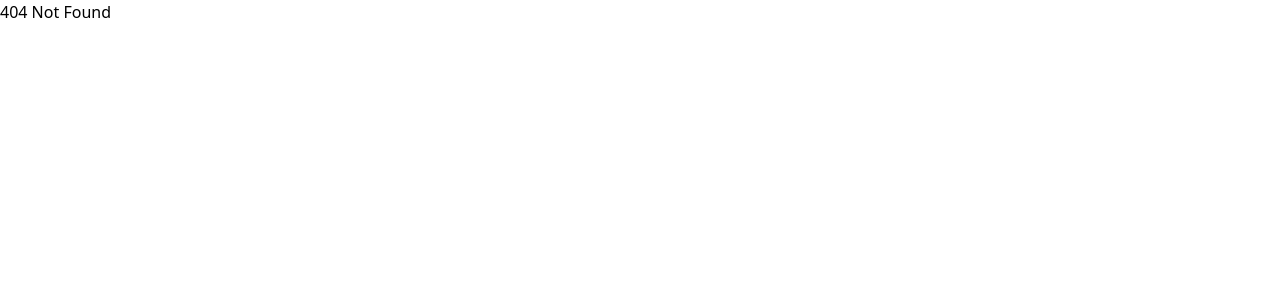
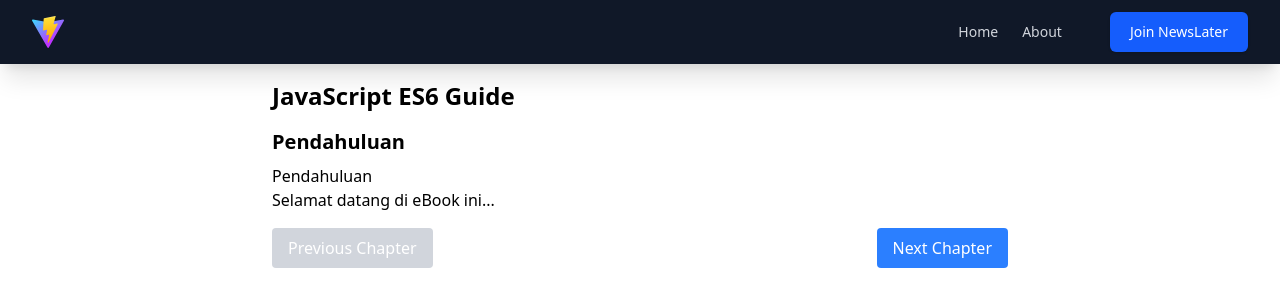
Before and after one commit to NURIDWAN/UPOACADEMY, a React (Vite) app: page /ebook/1 in a window 1280 px wide. Before the commit this address had no page. Shown: the top 306 px of the page. Built offline with nearby package versions, Linux system fonts and the light colour scheme.

Commit message:
menambahkan page Ebook dan fix tampilan

```diff
--- a/package.json
+++ b/package.json
@@ -13,6 +13,7 @@
     "@react-three/drei": "^10.0.6",
     "@react-three/fiber": "^9.1.2",
     "@react-three/rapier": "^2.1.0",
+    "@tailwindcss/typography": "^0.5.16",
     "@tailwindcss/vite": "^4.1.4",
     "framer-motion": "^11.18.2",
     "meshline": "^3.3.1",
--- a/src/component/Card/CardEBook.jsx
+++ b/src/component/Card/CardEBook.jsx
@@ -2,26 +2,16 @@ import React from 'react';
 
 export default function CardEBook({ title, description, imageUrl, price, author }) {
     return (
-        <article className="relative overflow-hidden transition bg-gray-800 rounded-lg shadow-sm hover:shadow-lg h-[400px] group">
-            <img
-                alt={title}
-                src={imageUrl}
-                className="absolute inset-0 object-cover w-full h-full"
-            />
-            <div className="absolute inset-0 bg-gradient-to-t from-gray-900 via-gray-900/70 to-transparent"></div>
-
-            <div className="absolute inset-x-0 bottom-0 p-6 transition-all duration-300 ease-in-out transform translate-y-2 group-hover:translate-y-0">
-                <h3 className="mb-2 text-xl font-bold text-white">{title}</h3>
-
-                <p className="mb-4 text-sm text-gray-300 opacity-0 group-hover:opacity-100 transition-opacity duration-300 line-clamp-3">
-                    {description}
-                </p>
-
-                <div className="flex items-center justify-between">
-                    <span className="text-lg font-bold text-white">{price}</span>
-                    <span className="text-xs text-gray-400">By {author}</span>
+        <div className="bg-gray-800 rounded-lg overflow-hidden shadow-lg">
+            <img className="w-full h-48 object-cover" src={imageUrl} alt={title} />
+            <div className="p-4">
+                <h3 className="text-xl font-semibold text-white mb-2">{title || "eBook Title"}</h3>
+                <p className="text-gray-300 text-sm mb-4">{description || "eBook description"}</p>
+                <div className="flex justify-between items-center">
+                    <span className="text-blue-400 font-bold">{price || "$0.00"}</span>
+                    <span className="text-gray-400 text-sm">By {author || "Unknown Author"}</span>
                 </div>
             </div>
-        </article>
+        </div>
     );
 }
--- a/src/component/Section/Banner.jsx
+++ b/src/component/Section/Banner.jsx
@@ -20,54 +20,64 @@ const BackgroundElements = React.memo(() => (
   </>
 ));
 
-const BannerContent = React.memo(() => (
+const BannerContent = React.memo(({
+  title = "Default Title",
+  description = "Default description",
+  primaryButtonText = "Get Started",
+  primaryButtonLink = "#",
+  secondaryButtonText = "Learn More",
+  secondaryButtonLink = "#",
+  circularText = "REACT*BITS*COMPONENTS*",
+  centerText = "React Bits"
+}) => (
   <div className="w-full max-w-screen-xl mx-auto md:grid md:grid-cols-2 md:items-center md:gap-4">
     <div className="text-left max-w-prose">
       <h1 className="text-4xl font-bold text-white sm:text-5xl">
-        Understand user flow and
-        <strong className="text-indigo-400"> increase </strong>
-        conversions
+        {title.split(' ').map((word, index) =>
+          word.toLowerCase() === 'increase' ?
+            <strong key={index} className="text-indigo-400">{word} </strong> :
+            `${word} `
+        )}
       </h1>
       <p className="mt-4 text-base text-gray-100 sm:text-lg">
-        Lorem ipsum dolor sit amet, consectetur adipisicing elit. Eaque, nisi. Natus, provident
-        accusamus impedit minima harum corporis iusto.
+        {description}
       </p>
       <div className="flex gap-4 mt-6">
         <a
           className="inline-block px-5 py-3 font-medium text-white transition-colors bg-blue-600 border border-indigo-600 rounded shadow-sm hover:bg-indigo-700"
-          href="#"
+          href={primaryButtonLink}
         >
-          Get Started
+          {primaryButtonText}
         </a>
         <a
           className="inline-block px-5 py-3 font-medium text-white transition-colors border border-white rounded shadow-sm hover:bg-gray-700 hover:text-white"
-          href="#"
+          href={secondaryButtonLink}
         >
-          Learn More
+          {secondaryButtonText}
         </a>
       </div>
     </div>
     <div className="relative items-center justify-center hidden mt-8 md:flex md:mt-0">
       <CircularText
-        text="REACT*BITS*COMPONENTS*"
+        text={circularText}
         onHover="speedUp"
         spinDuration={20}
         className="w-64 h-64 text-blue-400"
       />
       <div className="absolute inset-0 flex items-center justify-center">
-        <span className="text-2xl font-bold text-white">React Bits</span>
+        <span className="text-2xl font-bold text-white">{centerText}</span>
       </div>
     </div>
   </div>
 ));
 
-function Banner() {
+function Banner(props) {
   return (
     <div className="relative w-full min-h-screen overflow-hidden bg-gray-900">
       <BackgroundElements />
       <div className="relative z-10 flex items-center justify-center min-h-screen">
         <div className="container px-4 py-8 mx-auto">
-          <BannerContent />
+          <BannerContent {...props} />
         </div>
       </div>
     </div>
--- a/src/component/Section/NewEBook.jsx
+++ b/src/component/Section/NewEBook.jsx
@@ -1,30 +1,49 @@
 import React from "react";
+import { Link } from "react-router-dom"; // Import Link from react-router-dom
 import CardEBook from "../Card/CardEBook";
+
+const dummyEBooks = [
+  {
+    id: 1,
+    title: "Mastering React Hooks",
+    description: "A comprehensive guide to React Hooks and functional components.",
+    imageUrl: "https://example.com/react-hooks.jpg",
+    price: "$19.99",
+    author: "John Doe"
+  },
+  // ... other books
+];
 
 export default function NewEBook({ Title, Description, seeAllSrc, EBook }) {
     return (
         <div className="container px-4 py-8 mx-auto overflow-x-hidden">
             <div className="text-center">
-                <h2 className="mb-2 text-3xl font-semibold text-gray-200">{Title}</h2>
+                <h2 className="mb-2 text-3xl font-semibold text-gray-200">{Title || "Featured eBooks"}</h2>
                 <p className="mb-4 text-gray-200">
-                    {Description}
+                    {Description || "Expand your coding knowledge with our curated collection of eBooks."}
                 </p>
-
-                <a href={seeAllSrc} className="block mt-4 text-blue-500 hover:text-blue-700">See All→</a>
+                <Link to={seeAllSrc || "/ebooks"} className="inline-block mt-4 text-blue-500 hover:text-blue-700">
+                    See All →
+                </Link>
             </div>
 
             <div className="grid grid-cols-1 gap-8 px-4 py-6 sm:grid-cols-2 md:grid-cols-3 lg:grid-cols-4">
                 {EBook && EBook.length > 0 ? (
                     EBook.map((book, index) => (
-                        <CardEBook key={index} {...book} />
+                        <Link key={index} to={`/ebook/${book.id}`} className="block transition duration-300 transform hover:scale-105">
+                            <CardEBook
+                                title={book.title}
+                                description={book.description}
+                                imageUrl={book.imageUrl}
+                                price={book.price}
+                                author={book.author}
+                            />
+                        </Link>
                     ))
                 ) : (
-                    <>
-                        <CardEBook />
-                        <CardEBook />
-                        <CardEBook />
-                        <CardEBook />
-                    </>
+                    <div className="col-span-full text-center text-gray-400">
+                        No eBooks available at the moment.
+                    </div>
                 )}
             </div>
         </div>
--- /dev/null
+++ b/src/components/EBookReader.jsx
@@ -0,0 +1,52 @@
+import React, { useState } from 'react';
+import { useParams } from 'react-router-dom';
+
+const EBookReader = ({ book }) => {
+
+    const [currentChapterIndex, setCurrentChapterIndex] = useState(0);
+
+    // If book is not found or doesn't have chapters, display an error message
+    if (!book || !book.chapters || book.chapters.length === 0) {
+        return <div className="text-center text-red-500">eBook not found or has no content.</div>;
+    }
+
+    const currentChapter = book.chapters[currentChapterIndex];
+
+    const goToNextChapter = () => {
+        if (currentChapterIndex < book.chapters.length - 1) {
+            setCurrentChapterIndex(currentChapterIndex + 1);
+        }
+    };
+
+    const goToPreviousChapter = () => {
+        if (currentChapterIndex > 0) {
+            setCurrentChapterIndex(currentChapterIndex - 1);
+        }
+    };
+
+    return (
+        <div className="max-w-3xl p-4 mx-auto">
+            <h1 className="mb-4 text-2xl font-bold">{book.title}</h1>
+            <h2 className="mb-2 text-xl font-semibold">{currentChapter.title}</h2>
+            <div className="mb-4 prose-sm prose sm:prose lg:prose-lg xl:prose-xl">{currentChapter.content}</div>
+            <div className="flex justify-between mt-4">
+                <button
+                    onClick={goToPreviousChapter}
+                    disabled={currentChapterIndex === 0}
+                    className="px-4 py-2 text-white bg-blue-500 rounded disabled:bg-gray-300"
+                >
+                    Previous Chapter
+                </button>
+                <button
+                    onClick={goToNextChapter}
+                    disabled={currentChapterIndex === book.chapters.length - 1}
+                    className="px-4 py-2 text-white bg-blue-500 rounded disabled:bg-gray-300"
+                >
+                    Next Chapter
+                </button>
+            </div>
+        </div>
+    );
+};
+
+export default EBookReader;
--- /dev/null
+++ b/src/pages/EBookPage.jsx
@@ -0,0 +1,54 @@
+import React from 'react';
+import EBookReader from '../components/EBookReader';
+import Navbar from '../component/Navbar/Navbar';
+
+const chapters = [
+    {
+        title: "Pendahuluan",
+        subChapters: ["Cover", "Kata Pengantar", "Lisensi", "Tentang"],
+        content: (
+            <>
+                <h2>Pendahuluan</h2>
+                <p>Selamat datang di eBook ini...</p>
+            </>
+        )
+    },
+    {
+        title: "Fundamental ES6",
+        subChapters: ["JavaScript ES6", "Variable", "Default Parameter"],
+        content: (
+            <>
+                <h2>Default Parameter</h2>
+                <p>Kita bisa membuat sebuah function yang memiliki parameter yang bersifat opsional. Dimana jika tidak ditentukan nilainya, maka kita akan berikan nilai secara default.</p>
+                <p>Sebelum ada ES6 untuk membuat parameter yang bersifat opsional di dalam function, kita bisa membuatnya seperti berikut ini :</p>
+                <pre>
+                    <code>
+                        {`function hello(message) {
+  let message = message || 'Hello World!';
+  console.log(message);
+}`}
+                    </code>
+                </pre>
+                {/* More content... */}
+            </>
+        )
+    },
+    // More chapters...
+];
+
+const EBookPage = ({ navbarItems, logoSrc }) => {
+    const dummyBook = {
+        id: 1,
+        title: "JavaScript ES6 Guide",
+        chapters: chapters
+    };
+
+    return (
+        <div>
+            <Navbar navbarItems={navbarItems} logoSrc={logoSrc}/>
+            <EBookReader book={dummyBook} />
+        </div>
+    );
+};
+
+export default EBookPage;
--- a/src/pages/Home.jsx
+++ b/src/pages/Home.jsx
@@ -54,6 +54,7 @@ const dummyArticles = [
 
 const dummyEBooks = [
   {
+    id: 1,
     title: "Mastering React Hooks",
     description: "A comprehensive guide to React Hooks and functional components.",
     imageUrl: "https://images.unsplash.com/photo-1551288049-bebda4e38f71?ixlib=rb-4.0.3&ixid=M3wxMjA3fDB8MHxwaG90by1wYWdlfHx8fGVufDB8fHx8fA%3D%3D&auto=format&fit=crop&w=1470&q=80",
@@ -61,6 +62,7 @@ const dummyEBooks = [
     author: "John Doe"
   },
   {
+    id: 2,
     title: "Advanced JavaScript Patterns",
     description: "Explore advanced design patterns and techniques in JavaScript.",
     imageUrl: "https://images.unsplash.com/photo-1579468118864-1b9ea3c0db4a?ixlib=rb-4.0.3&ixid=M3wxMjA3fDB8MHxwaG90by1wYWdlfHx8fGVufDB8fHx8fA%3D%3D&auto=format&fit=crop&w=1470&q=80",
@@ -68,6 +70,7 @@ const dummyEBooks = [
     author: "Jane Smith"
   },
   {
+    id: 3,
     title: "CSS Grid and Flexbox Mastery",
     description: "Master modern CSS layout techniques with Grid and Flexbox.",
     imageUrl: "https://images.unsplash.com/photo-1507721999472-8ed4421c4af2?ixlib=rb-4.0.3&ixid=M3wxMjA3fDB8MHxwaG90by1wYWdlfHx8fGVufDB8fHx8fA%3D%3D&auto=format&fit=crop&w=1470&q=80",
@@ -75,6 +78,7 @@ const dummyEBooks = [
     author: "Alice Johnson"
   },
   {
+    id: 4,
     title: "Node.js Microservices",
     description: "Build scalable microservices architecture with Node.js.",
     imageUrl: "https://images.unsplash.com/photo-1627398242454-45a1465c2479?ixlib=rb-4.0.3&ixid=M3wxMjA3fDB8MHxwaG90by1wYWdlfHx8fGVufDB8fHx8fA%3D%3D&auto=format&fit=crop&w=1374&q=80",
--- a/src/routes/index.jsx
+++ b/src/routes/index.jsx
@@ -2,8 +2,9 @@
 import { Routes, Route } from "react-router-dom";
 import Home from "../pages/Home";
 import About from "../pages/About";
+import EBookPage from "../pages/EBookPage";
 
-function RoutesIndex({navbarItems, logoSrc  }) {
+function RoutesIndex({navbarItems, logoSrc, books }) {
     console.log("RoutesIndex rendered");
     return (
         <Routes>
@@ -11,6 +12,7 @@ function RoutesIndex({navbarItems, logoSrc  }) {
             {/* route "/" */}
             <Route path="/" element={<Home navbarItems={navbarItems} logoSrc={logoSrc}/>} />
             <Route path="/about" element={<About navbarItems={navbarItems} logoSrc={logoSrc}/>} />
+            <Route path="/ebook/:id" element={<EBookPage books={books} navbarItems={navbarItems} logoSrc={logoSrc}/>} /> {/* New route for eBook reader */}
             <Route path="*" element={<div>404 Not Found</div>} />
 
 
```
Also changed, not shown: src/pages/Cources.jsx (added), 1 other file (tests, documents, lock files or other folders).
